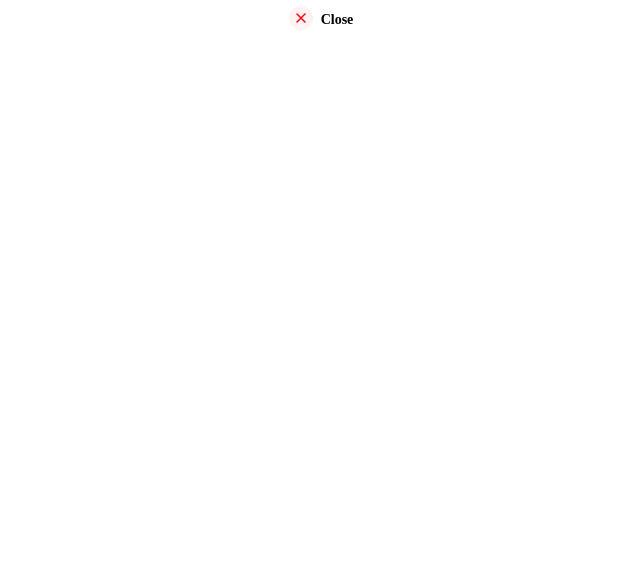
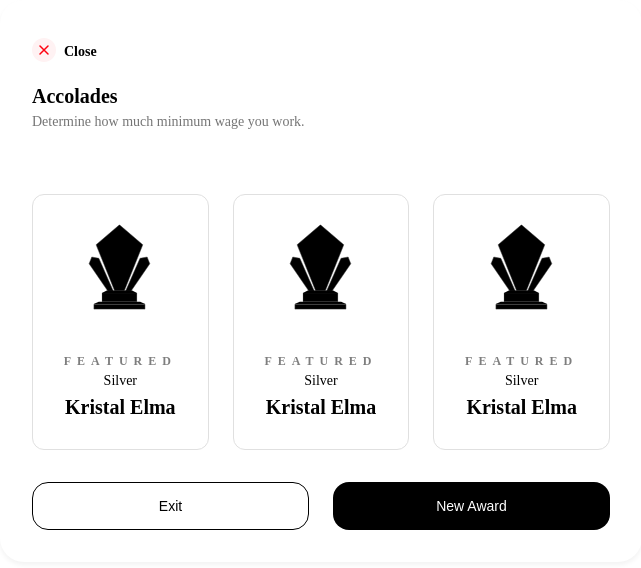
Before and after one commit to ahmetseha/scoutlin-project, a Next.js app: page / in a window 1280 px wide. Shown: the top 568 px of the page, without its empty margins (319-960 px from the left). Built offline with nearby package versions, Linux system fonts and the light colour scheme.

Commit message:
Except minor corrections

```diff
--- a/components/Accolades/Accolades.js
+++ b/components/Accolades/Accolades.js
@@ -1,7 +1,15 @@
 import styles from "./Accolades.module.css";
+import cn from "classnames";
 
 const Accolades = () => {
-  return <div className={styles.container}></div>;
+  return (
+    <div className={styles.container}>
+      <div className={(cn(styles.accolades), {})}>
+        <h5>Accolades</h5>
+        <p>Determine how much minimum wage you work.</p>
+      </div>
+    </div>
+  );
 };
 
 export default Accolades;
--- a/components/Accolades/Accolades.module.css
+++ b/components/Accolades/Accolades.module.css
@@ -0,0 +1,11 @@
+.container h5 {
+  font-weight: bold;
+  font-size: 20px;
+  line-height: 28px;
+}
+.container p {
+  margin-top: 4px;
+  font-size: 14px;
+  line-height: 16px;
+  color: #757575;
+}
--- a/components/AwardsCard/AwardsCard.module.css
+++ b/components/AwardsCard/AwardsCard.module.css
@@ -4,8 +4,8 @@
   justify-content: center;
   align-items: center;
   border-radius: 12px;
-  margin: 0 24px;
   position: relative;
+  background: #ffffff;
 }
 .container:hover .trashDeleteIcon {
   display: block;
@@ -14,9 +14,7 @@
   border: 1px solid #e0e0e0;
   box-sizing: border-box;
   width: 176.67px;
-  height: 254px;
-  left: 0px;
-  top: 0px;
+  height: 256px;
 }
 .responsiveAwardsCard {
   border: 1px solid rgba(0, 0, 0, 0.1);
@@ -24,14 +22,11 @@
   width: 366px;
   height: 126px;
 }
-
 .awardsCardContent {
   display: flex;
   flex-direction: column;
   justify-content: center;
   align-items: center;
-
-  margin: 32px 32.67px 29px 32px;
 }
 .trashDeleteIcon {
   display: none;
--- a/components/AwardsCardSection/AwardsCardSection.js
+++ b/components/AwardsCardSection/AwardsCardSection.js
@@ -1,10 +1,11 @@
-import EmptyAwardsSectionSvg from "../icons/EmptyAwardSection";
+// import EmptyAwardsSectionSvg from "../icons/EmptyAwardSection";
 import styles from "./AwardsCardSection.module.css";
+import AwardsCard from "../AwardsCard/AwardsCard";
 
 const AwardsCardSection = (args) => {
   return (
     <div className={styles.container} {...args}>
-      <div className={styles.CardSectionContent}>
+      {/* <div className={styles.CardSectionContent}>
         <div className={styles.CardSectionSvg}>
           <EmptyAwardsSectionSvg />
         </div>
@@ -15,6 +16,11 @@ const AwardsCardSection = (args) => {
             users when they apply for a job.
           </p>
         </div>
+      </div> */}
+      <div className={styles.awardsCards}>
+        <AwardsCard variations="awardsCard" />
+        <AwardsCard variations="awardsCard" />
+        <AwardsCard variations="awardsCard" />
       </div>
     </div>
   );
--- a/components/AwardsCardSection/AwardsCardSection.module.css
+++ b/components/AwardsCardSection/AwardsCardSection.module.css
@@ -1,15 +1,11 @@
 .container {
   width: 578px;
-  border: 1px solid #ddd;
   padding: 32px 0px;
-  text-align: center;
 }
 .CardSectionContent {
   display: flex;
-  flex-direction: column;
-  justify-content: center;
-  align-items: center;
-  margin: 16px 56px 16px 47px;
+  flex-direction: row;
+  align-items: flex-start;
 }
 .CardSectionSvg {
   margin-bottom: 16px;
@@ -30,3 +26,8 @@
   line-height: 16px;
   color: #757575;
 }
+.awardsCards {
+  display: grid;
+  grid-template-columns: repeat(3, minmax(0, 1fr));
+  grid-column-gap: 24px;
+}
--- a/components/AwardsContainer/AwardsContainer.js
+++ b/components/AwardsContainer/AwardsContainer.js
@@ -0,0 +1,32 @@
+import styles from "./AwardsContainer.module.css";
+import CloseButton from "../CloseButton/CloseButton";
+import Accolades from "../Accolades/Accolades";
+import AwardsCardSection from "../AwardsCardSection/AwardsCardSection";
+import Button from "../Button/Button";
+
+const AwardsContainer = () => {
+  const getAwards = () => {
+    console.log("naber");
+  };
+
+  return (
+    <div className={styles.container}>
+      <div className={styles.awardsHead}>
+        <CloseButton />
+        <Accolades />
+      </div>
+      <AwardsCardSection />
+      <div className={styles.buttonGroup}>
+        <Button variations="secondary" size="md" label="Exit" />
+        <Button
+          onClick={getAwards}
+          variations="primary"
+          size="md"
+          label="New Award"
+        />
+      </div>
+    </div>
+  );
+};
+
+export default AwardsContainer;
--- a/components/AwardsContainer/AwardsContainer.module.css
+++ b/components/AwardsContainer/AwardsContainer.module.css
@@ -0,0 +1,19 @@
+.container {
+  display: flex;
+  flex-direction: column;
+  padding: 32px;
+  width: 642px;
+  background: #ffffff;
+  box-shadow: 0px 3px 5px rgba(0, 0, 0, 0.05);
+  border-radius: 24px;
+}
+.awardsHead {
+  margin-bottom: 32px;
+}
+.buttonGroup {
+  display: flex;
+  justify-content: space-around;
+}
+.buttonGroup button:first-child {
+  margin-right: 24px;
+}
--- a/components/Button/Button.js
+++ b/components/Button/Button.js
@@ -4,7 +4,7 @@ import PropTypes from "prop-types";
 import cn from "classnames";
 
 const Button = (args) => {
-  const { label, variations, size } = args;
+  const { label, variations, size, ...props } = args;
 
   return (
     <button
@@ -13,8 +13,9 @@ const Button = (args) => {
         [styles.secondary]: variations === "secondary",
         [styles.mdButton]: size === "md",
         [styles.blockButton]: size === "block",
-      })}>
-      {label}
+      })}
+      {...props}>
+      <span>{label}</span>
     </button>
   );
 };
--- a/components/Button/Button.module.css
+++ b/components/Button/Button.module.css
@@ -7,10 +7,13 @@
   border: none;
   text-align: center;
 }
+.button span {
+  font-size: 14px;
+  line-height: 16px;
+}
 .primary {
   background-color: #000000;
   color: white;
-  padding: 12px 32px;
 }
 .secondary {
   border: 1px solid #000000;
--- a/components/CloseButton/CloseButton.module.css
+++ b/components/CloseButton/CloseButton.module.css
@@ -1,6 +1,6 @@
 .container {
   left: 0;
-  margin-bottom: 13px;
+  margin-bottom: 16px;
 }
 .closeButtonContent {
   display: flex;
--- a/pages/index.js
+++ b/pages/index.js
@@ -1,10 +1,10 @@
-import CloseButton from "../components/CloseButton/CloseButton";
+import AwardsContainer from "../components/AwardsContainer/AwardsContainer";
 import styles from "./index.module.css";
 
 export default function Home() {
   return (
     <div className={styles.container}>
-      <CloseButton />
+      <AwardsContainer />
     </div>
   );
 }
--- a/styles/globals.css
+++ b/styles/globals.css
@@ -16,3 +16,6 @@ img {
   height: auto;
   display: block;
 }
+button {
+  cursor: pointer;
+}
```
